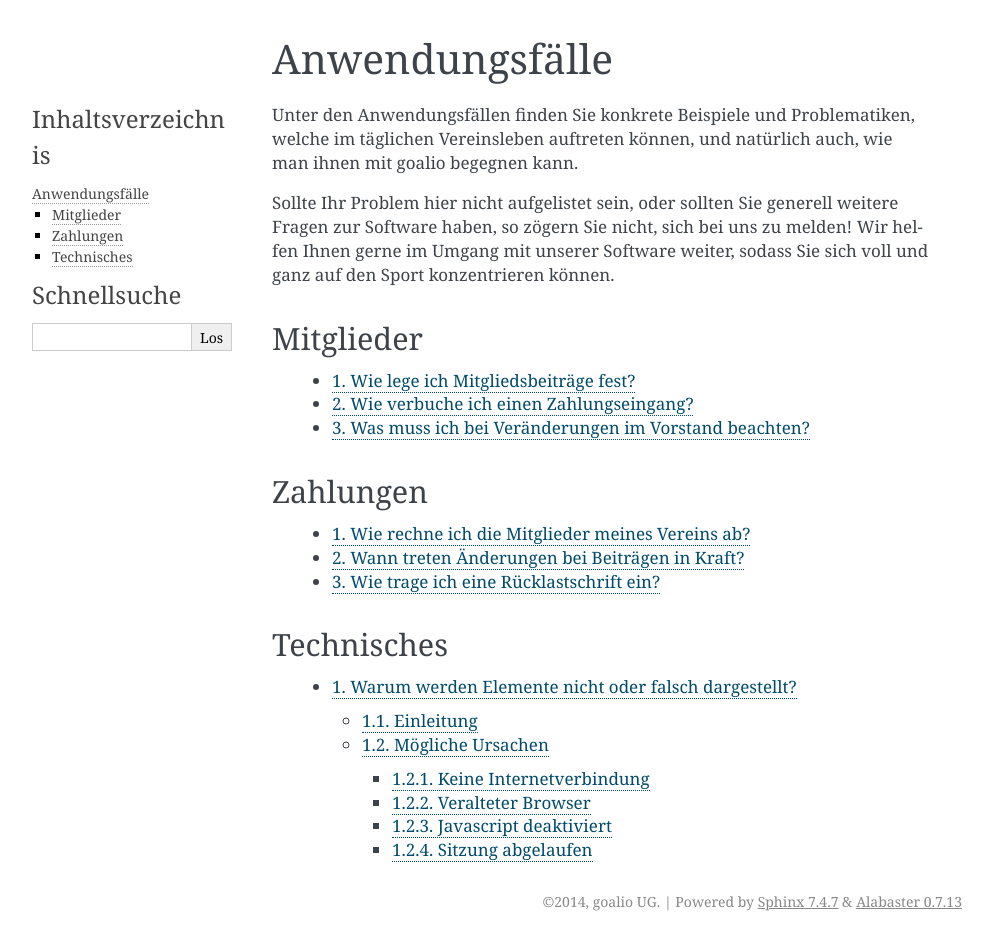
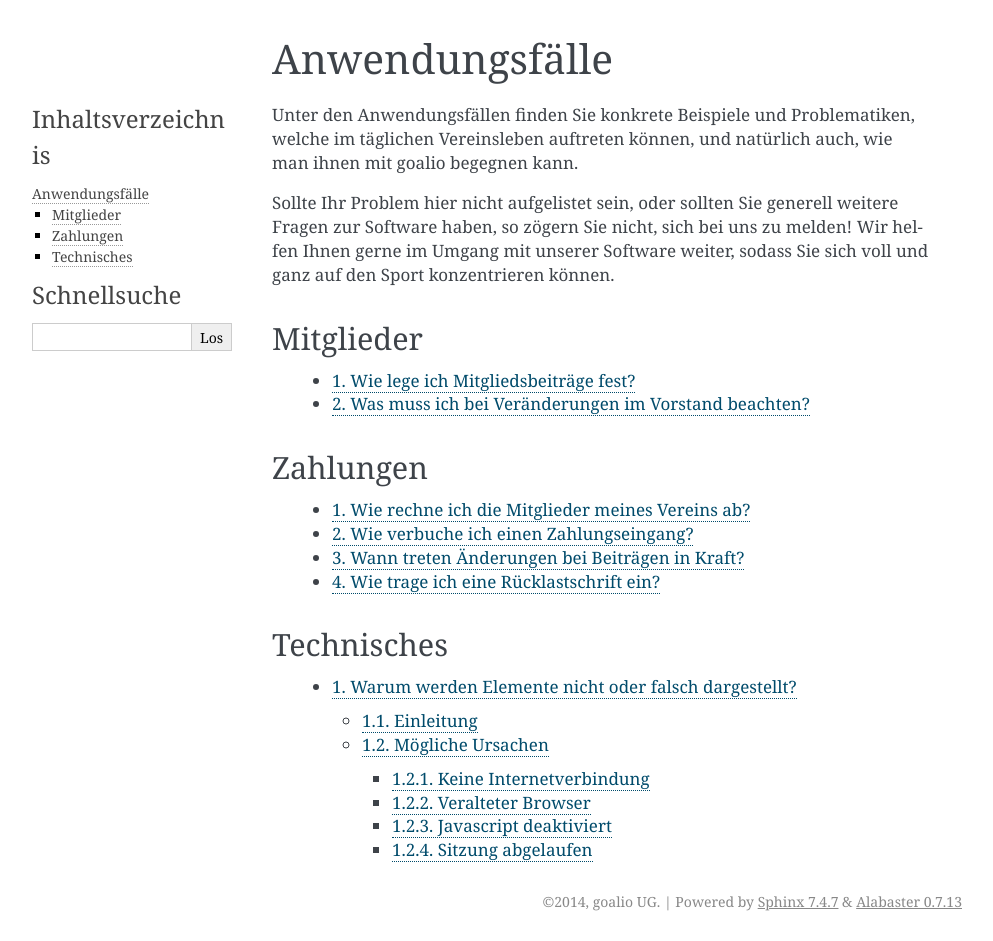
Before and after one commit to goalio/docs, a Sphinx documentation site: the page built from docs/anwendungsfaelle/index.rst, in a window 1280 px wide. Shown: the whole page, without its empty margins (148-1141 px from the left). Built offline with Sphinx 7.4.7, drawn with Linux system fonts in a browser that asks for light colours; formulas are drawn with MathJax 3; part of the change alters nothing that is shown.

```diff
--- a/docs/anwendungsfaelle/index.rst
+++ b/docs/anwendungsfaelle/index.rst
@@ -11,7 +11,6 @@ Mitglieder
   :numbered:
 
   Wie lege ich Mitgliedsbeiträge fest? <beitraege>
-  Wie verbuche ich einen Zahlungseingang? <zahlungseingang>
   Was muss ich bei Veränderungen im Vorstand beachten? <vorstandswahlen>
 
 
@@ -22,6 +21,7 @@ Zahlungen
   :numbered:
 
   Wie rechne ich die Mitglieder meines Vereins ab? <buchungslauf>
+  Wie verbuche ich einen Zahlungseingang? <zahlungseingang>
   Wann treten Änderungen bei Beiträgen in Kraft? <beitrag-aktualisieren>
   Wie trage ich eine Rücklastschrift ein? <ruecklastschrift>
 
```
